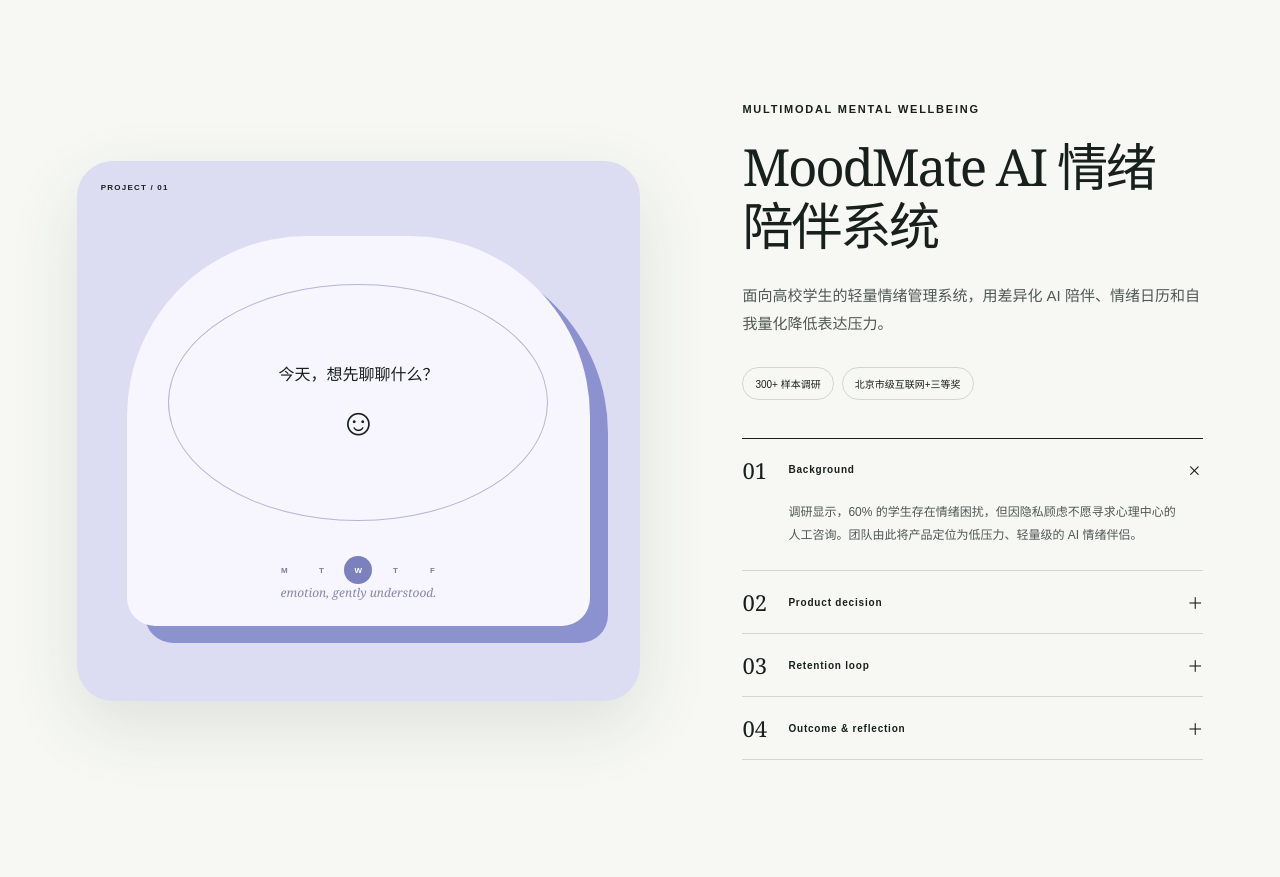
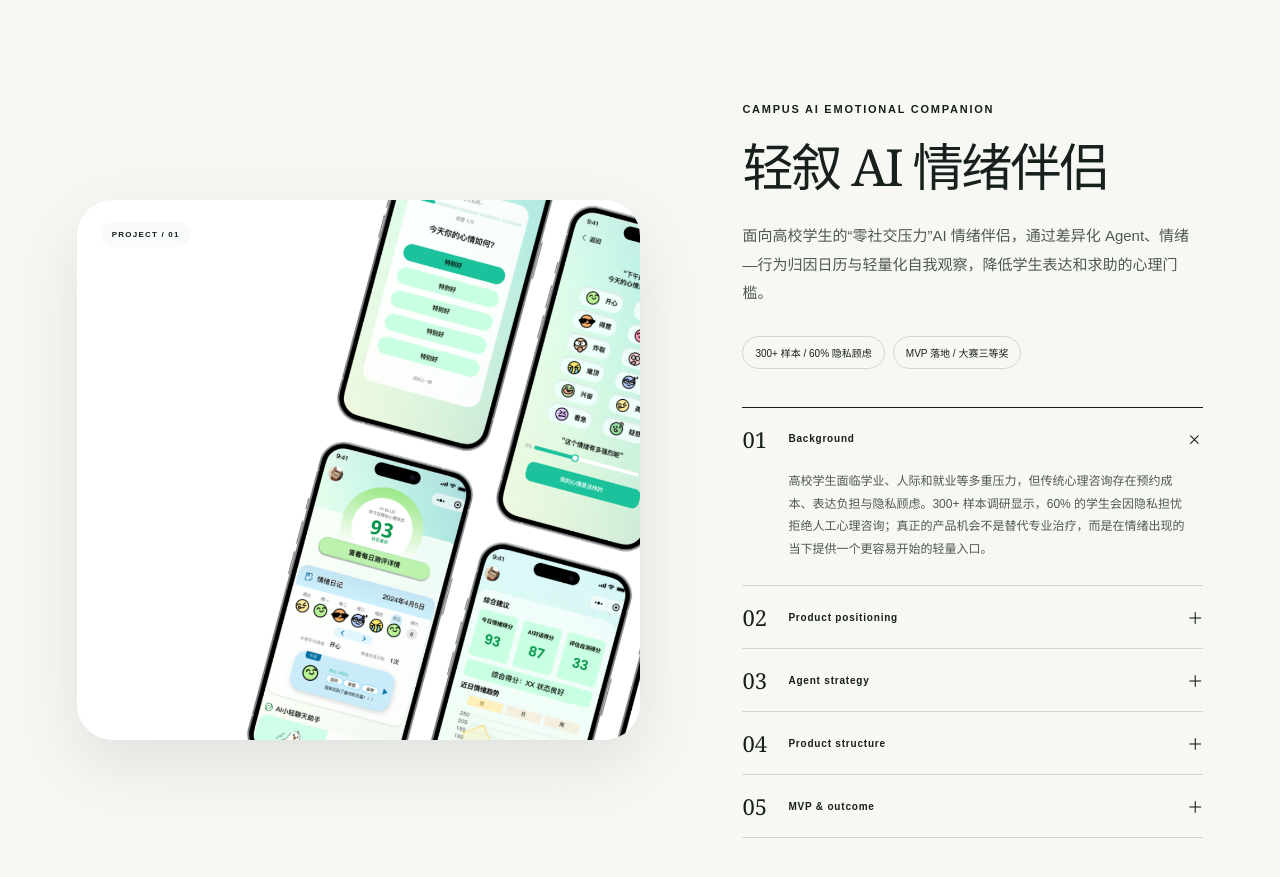
Before and after one commit to kfcvo/kfcvo.github.io, a Next.js app: page /works/projects in a window 1280 px wide. Shown: the part 311-1188 px from the top of the page. Built offline with nearby package versions, Linux system fonts and the light colour scheme.

Commit message:
Build Qingxu AI companion project case

```diff
--- a/app/components/StandardCaseStudy.tsx
+++ b/app/components/StandardCaseStudy.tsx
@@ -1,3 +1,4 @@
+import Image from "next/image";
 import { type StandardCase } from "../data";
 
 function CaseHeroVisual({ data }: { data: StandardCase }) {
@@ -5,7 +6,9 @@ function CaseHeroVisual({ data }: { data: StandardCase }) {
     <div className={`case-hero-visual case-hero-${data.kind}`} aria-hidden="true">
       <div className="case-window">
         <div className="case-window-top"><i /><i /><i /><span>{data.eyebrow}</span></div>
-        {data.kind === "project" ? (
+        {data.heroImage ? (
+          <Image className="case-product-shot" src={data.heroImage} alt="" width={1677} height={965} priority unoptimized />
+        ) : data.kind === "project" ? (
           <div className="mood-dashboard">
             <div className="mood-greeting"><small>GOOD EVENING</small><strong>How are you, really?</strong><p>Take a quiet moment for yourself.</p></div>
             <div className="mood-pulse"><i>☺</i><span>CALM</span></div>
--- a/app/data.ts
+++ b/app/data.ts
@@ -44,8 +44,8 @@ export const workCategories: WorkCategory[] = [
     items: [
       {
         index: "01",
-        title: "MoodMate AI",
-        meta: "多模态心理健康系统",
+        title: "轻叙 AI 情绪伴侣",
+        meta: "高校情绪陪伴小程序",
         href: "/works/projects/moodmate-ai",
       },
     ],
@@ -280,6 +280,7 @@ export type StandardCase = {
   title: string;
   eyebrow: string;
   status: string;
+  heroImage?: string;
   summary: string;
   metadata: Array<[string, string]>;
   contribution: string;
@@ -291,38 +292,43 @@ export type StandardCase = {
 export const standardCases: Record<string, StandardCase> = {
   "moodmate-ai": {
     kind: "project",
-    title: "MoodMate AI",
-    eyebrow: "MULTIMODAL MENTAL WELLBEING",
-    status: "MVP COMPLETED",
+    title: "轻叙 AI 情绪伴侣",
+    eyebrow: "CAMPUS AI EMOTIONAL COMPANION",
+    status: "MVP COMPLETED / THIRD PRIZE",
+    heroImage: "/projects/qingxu-ui.png",
     summary:
-      "面向高校学生的轻量情绪管理系统，用差异化 AI 陪伴、情绪日历和自我量化降低表达压力。",
+      "面向高校学生的“零社交压力”AI 情绪伴侣，通过差异化 Agent、情绪—行为归因日历与轻量化自我观察，降低学生表达和求助的心理门槛。",
     metadata: [
       ["Period", "2023.12 — 2024.06"],
-      ["Role", "项目负责人 / 前端开发"],
-      ["Scope", "300+ 样本调研"],
-      ["Outcome", "北京市级互联网+三等奖"],
+      ["Role", "项目负责人 / 产品统筹"],
+      ["Research", "300+ 样本 / 60% 隐私顾虑"],
+      ["Outcome", "MVP 落地 / 大赛三等奖"],
     ],
     contribution:
-      "负责从用户研究、产品定位到 AI Agent 人设与 Uniapp MVP 的完整推进，并参与前端开发和数据可视化落地。",
+      "作为项目负责人，统筹推进高校 AI 情绪伴侣小程序从 0 到 1 的产品落地，负责用户研究、产品定位、功能规划、Agent 策略与 Uniapp MVP 开发协作。",
     sections: [
       {
         title: "01 / Background",
-        body: "调研显示，60% 的学生存在情绪困扰，但因隐私顾虑不愿寻求心理中心的人工咨询。团队由此将产品定位为低压力、轻量级的 AI 情绪伴侣。",
+        body: "高校学生面临学业、人际和就业等多重压力，但传统心理咨询存在预约成本、表达负担与隐私顾虑。300+ 样本调研显示，60% 的学生会因隐私担忧拒绝人工心理咨询；真正的产品机会不是替代专业治疗，而是在情绪出现的当下提供一个更容易开始的轻量入口。",
       },
       {
-        title: "02 / Product decision",
-        body: "针对“求安慰”和“求建议”两种不同诉求，设计倾听型与指导型两类 AI 咨询师；通过 System Prompt 与 Few-Shot 调整回应方式。",
+        title: "02 / Product positioning",
+        body: "团队将产品定义为“零社交压力情绪疏导”：不要求用户暴露身份，不制造被评判感，以情绪自测、低门槛记录和 AI 对话承接即时情绪需求。产品边界聚焦陪伴、自我觉察和日常疏导，不把 AI 包装成专业心理医生。",
       },
       {
-        title: "03 / Retention loop",
-        body: "规划“情绪标签 + 行为记录”的情绪日历，帮助用户理解情绪与行为的关系，让产品从一次性对话延展为可持续的自我观察工具。",
+        title: "03 / Agent strategy",
+        body: "针对用户既可能“只想被听见”，也可能“希望得到行动建议”的差异化诉求，构建倾听型与指导型两类 Agent。基于 Few-Shot 与 RAG 调试 System Prompt，约束回应语气、建议颗粒度与知识范围，让陪伴更自然，也让指导更具上下文依据。",
       },
       {
-        title: "04 / Outcome & reflection",
-        body: "基于 Uniapp 与 LLM API 完成流式对话和数据可视化 MVP，并获得赛事三等奖。下一版需要补充安全边界、危机干预与长期留存验证。",
+        title: "04 / Product structure",
+        body: "围绕“感知—表达—理解—回看”设计产品结构：通过情绪自测和标签记录当下状态，以 AI 流式对话承接表达，再用情绪日记、对话历史和“情绪—行为归因日历”帮助用户观察长期变化。可视化面板将每日情绪、AI 对话与评估结果汇总为可回顾的个人记录。",
+      },
+      {
+        title: "05 / MVP & outcome",
+        body: "最终基于 Uniapp + LLM API 完成包含流式对话、情绪记录、对话历史与可视化面板的 MVP，验证高校情绪陪伴场景的产品与技术可行性，并获得大赛三等奖。后续迭代重点将放在危机干预边界、专业内容审核和长期使用效果验证。",
       },
     ],
-    tags: ["User Research", "AI Agent", "Uniapp", "LLM API"],
+    tags: ["0→1 Product", "User Research", "Few-Shot", "RAG", "Uniapp", "LLM API"],
   },
   "next-project": {
     kind: "project",
--- a/app/globals.css
+++ b/app/globals.css
@@ -276,6 +276,10 @@ img { display: block; max-width: 100%; }
 .growth-note span { font-size: 8px; font-weight: 700; letter-spacing: .12em; line-height: 1.5; }
 
 .project-visual-mood { padding: 75px 50px 46px; background: #dcdcf2; }
+.project-visual-shot { padding: 0; background: #f8faf7; }
+.project-visual-shot .visual-index { padding: 8px 11px; border-radius: 999px; background: rgba(248,250,247,.82); backdrop-filter: blur(10px); }
+.project-visual-shot > img { width: 100%; height: 540px; object-fit: cover; object-position: center; transition: transform 700ms cubic-bezier(.2,.7,.2,1); }
+.project-visual-shot:hover > img { transform: scale(1.025); }
 .mood-ui { display: flex; align-items: center; height: 100%; flex-direction: column; border-radius: 180px 180px 28px 28px; background: #f7f5fd; box-shadow: 18px 17px 0 #8c91cf; }
 .mood-orbit { display: flex; align-items: center; justify-content: center; width: 82%; aspect-ratio: 1.6; margin-top: 48px; border: 1px solid #b4b5d8; border-radius: 50%; flex-direction: column; }
 .mood-orbit span { font-family: Georgia, "Songti SC", serif; font-size: 16px; }
@@ -351,6 +355,7 @@ img { display: block; max-width: 100%; }
 .case-hero-visual { min-height: 570px; padding: 45px; border-radius: 34px; background: #dce7dd; }
 .case-hero-ai { background: #d9dcf0; }
 .case-window { height: 440px; overflow: hidden; border-radius: 22px; background: #f9faf7; box-shadow: 19px 21px 0 rgba(67,124,99,.45); }
+.case-product-shot { width: 100%; height: calc(100% - 40px); object-fit: cover; object-position: center; }
 .case-hero-ai .case-window { box-shadow: 19px 21px 0 #858ac2; }
 .case-window-top { display: flex; align-items: center; gap: 6px; height: 40px; padding: 0 16px; border-bottom: 1px solid var(--line); }
 .case-window-top i { width: 7px; height: 7px; border-radius: 50%; background: #cad0ca; }
@@ -496,7 +501,7 @@ img { display: block; max-width: 100%; }
   .collage-sound { top: 50%; left: 3%; }
   .collage-signature { right: 3%; bottom: 3%; font-size: 34px; }
   .home-hero { min-height: auto; padding: 70px 20px 90px; }.hero-copy h1{font-size:46px;line-height:1.13}.hero-intro{font-size:14px}.hero-actions{align-items:flex-start;flex-direction:column}.hero-meta{margin-top:55px;flex-direction:column}.hero-gallery{min-height:455px}.tile-photo{width:72%;height:46%}.tile-bloom{width:33%;height:35%}.tile-note{bottom:38px;left:2%;width:52%;height:38%;padding:20px}.tile-note p{margin-top:18px;font-size:19px}.tile-grid{width:43%;height:35%}.gallery-caption{bottom:-15px;width:43%;font-size:7px}
-  .practice-section,.featured-section{padding:95px 20px 110px}.section-heading,.featured-intro{display:block}.section-heading h2,.featured-intro h2{margin-top:18px}.section-heading>p:last-child,.featured-intro>p:last-child{margin-top:25px}.folder-grid{margin-top:60px}.folder-card{min-height:250px}.folder-sheet{height:145px}.folder-front{min-height:155px;padding:35px 20px 24px}.folder-front h2{font-size:11px}.featured-list{margin-top:80px}.featured-project{gap:45px;margin-bottom:110px}.project-visual{min-height:430px;border-radius:24px}.project-visual-evidence,.project-visual-growth,.project-visual-mood{padding:60px 20px 28px}.evidence-ui{box-shadow:10px 12px 0 #398665}.ui-panel{padding:10px}.ui-panel strong{font-size:34px}.growth-card{width:65%;min-height:180px;padding:17px}.growth-card strong{margin-top:26px;font-size:46px}.growth-bars{top:70px;width:52%;height:160px;padding:12px}.growth-note{right:0;left:5%;padding:18px}.mood-ui{border-radius:120px 120px 22px 22px;box-shadow:10px 12px 0 #8c91cf}.mood-orbit{margin-top:35px}.featured-copy h2,.featured-copy h3{font-size:39px}.featured-copy>p:not(.eyebrow){font-size:14px}
+  .practice-section,.featured-section{padding:95px 20px 110px}.section-heading,.featured-intro{display:block}.section-heading h2,.featured-intro h2{margin-top:18px}.section-heading>p:last-child,.featured-intro>p:last-child{margin-top:25px}.folder-grid{margin-top:60px}.folder-card{min-height:250px}.folder-sheet{height:145px}.folder-front{min-height:155px;padding:35px 20px 24px}.folder-front h2{font-size:11px}.featured-list{margin-top:80px}.featured-project{gap:45px;margin-bottom:110px}.project-visual{min-height:430px;border-radius:24px}.project-visual-evidence,.project-visual-growth,.project-visual-mood{padding:60px 20px 28px}.project-visual-shot{padding:0}.project-visual-shot>img{height:430px}.evidence-ui{box-shadow:10px 12px 0 #398665}.ui-panel{padding:10px}.ui-panel strong{font-size:34px}.growth-card{width:65%;min-height:180px;padding:17px}.growth-card strong{margin-top:26px;font-size:46px}.growth-bars{top:70px;width:52%;height:160px;padding:12px}.growth-note{right:0;left:5%;padding:18px}.mood-ui{border-radius:120px 120px 22px 22px;box-shadow:10px 12px 0 #8c91cf}.mood-orbit{margin-top:35px}.featured-copy h2,.featured-copy h3{font-size:39px}.featured-copy>p:not(.eyebrow){font-size:14px}
   .site-footer{grid-template-columns:1fr;padding:60px 20px 36px}.footer-links{align-items:flex-start;flex-direction:column}.footer-note{margin-top:20px}
   .page-back{top:10px;margin-left:20px}.case-study,.intern-case,.design-archive{width:calc(100% - 40px);margin-top:35px}.case-hero{min-height:auto;padding:55px 0}.case-title h1{font-size:53px}.case-summary{font-size:14px}.case-hero-visual{min-height:390px;padding:20px}.case-window{height:330px;box-shadow:10px 12px 0 rgba(67,124,99,.45)}.case-hero-ai .case-window{box-shadow:10px 12px 0 #858ac2}.mood-dashboard{padding:25px}.mood-pulse{top:70px;right:20px;width:110px;height:110px}.mood-calendar{right:20px;bottom:25px;left:20px;gap:4px}.ai-dashboard{grid-template-columns:1fr;padding:14px}.ai-signal{display:none}.case-overview{margin-top:90px;padding:55px 0}.overview-meta{grid-template-columns:1fr}.overview-role h2{font-size:26px}.case-chapters{margin:90px auto}.case-chapters article{grid-template-columns:42px 1fr;gap:12px;padding:38px 0}.case-chapters p{font-size:13px}.case-closing{padding-top:70px}
   .intern-hero{padding:55px 0 70px}.intern-hero h1{font-size:52px}.intern-summary{font-size:14px}.intern-background{align-items:flex-start;flex-direction:column;gap:8px}.case-tabs{grid-template-columns:1fr}.case-tabs button{min-height:70px;border-right:0;border-bottom:1px solid var(--line)}.intern-feature{padding:70px 0}.intern-art{min-height:430px;border-radius:24px;box-shadow:10px 12px 0 #49886c}.art-canvas{min-height:380px;padding:18px}.art-map{width:76%;height:48%}.art-metric{top:16%;right:2%;width:46%;padding:17px}.art-metric strong{margin-top:25px;font-size:18px}.art-evidence{right:4%;bottom:4%;left:7%;padding:18px}.art-evidence p{font-size:13px}.intern-story h2{font-size:39px}
--- a/app/works/projects/page.tsx
+++ b/app/works/projects/page.tsx
@@ -1,3 +1,4 @@
+import Image from "next/image";
 import { SiteFooter } from "../../components/SiteFooter";
 import { SiteNav } from "../../components/SiteNav";
 import { standardCases } from "../../data";
@@ -15,17 +16,13 @@ export default function ProjectsPage() {
         </div>
         <div className="featured-list">
           <article className="featured-project project-category-case">
-            <div className="project-visual project-visual-mood" aria-hidden="true">
+            <div className="project-visual project-visual-mood project-visual-shot" aria-hidden="true">
               <span className="visual-index">PROJECT / 01</span>
-              <div className="mood-ui">
-                <div className="mood-orbit"><span>今天，想先聊聊什么？</span><i>☺</i></div>
-                <div className="mood-days"><b>M</b><b>T</b><b className="active">W</b><b>T</b><b>F</b></div>
-                <p>emotion, gently understood.</p>
-              </div>
+              <Image src="/projects/qingxu-ui.png" alt="" width={1677} height={965} priority unoptimized />
             </div>
             <div className="featured-copy">
               <p className="eyebrow">{project.eyebrow}</p>
-              <h2>{project.title} 情绪陪伴系统</h2>
+              <h2>{project.title}</h2>
               <p>{project.summary}</p>
               <ul>{project.metadata.slice(2).map(([, value]) => <li key={value}>{value}</li>)}</ul>
               <div className="inline-accordion" aria-label="MoodMate 项目过程">
```
Also changed, not shown: public/projects/qingxu-ui.png (added).
